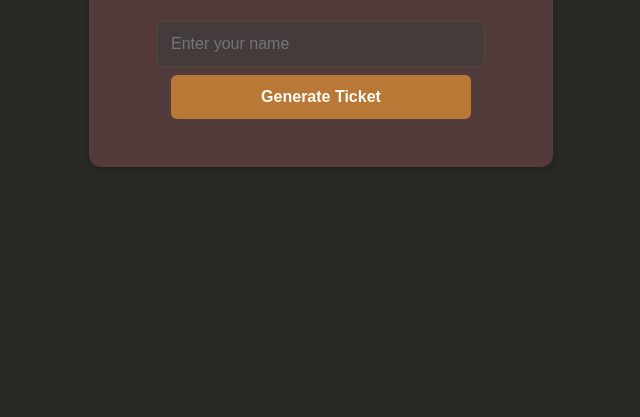
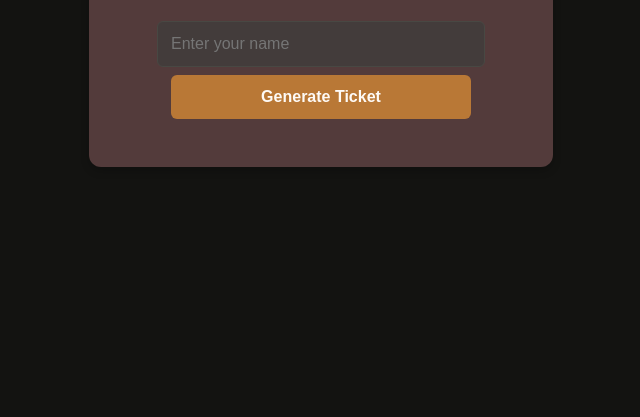
Before and after one commit to petersudai/Nirvana-ticket-generator, a website: page index.html in a window 1280 px wide. Shown: the part 383-800 px from the top of the page, without its empty margins (319-959 px from the left). Drawn offline with Linux system fonts and the light colour scheme.

Commit message:
style change

```diff
--- a/index.html
+++ b/index.html
@@ -13,7 +13,7 @@
       align-items: center;
       height: 100vh;
       margin: 0;
-      background-color: #292925;
+      background-color: #131311;
       color: #FEFAF6;
       padding: 20px;
       box-sizing: border-box;
```
